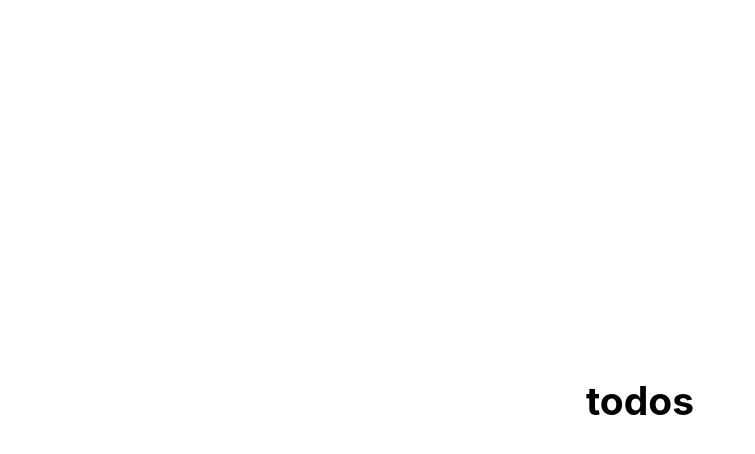
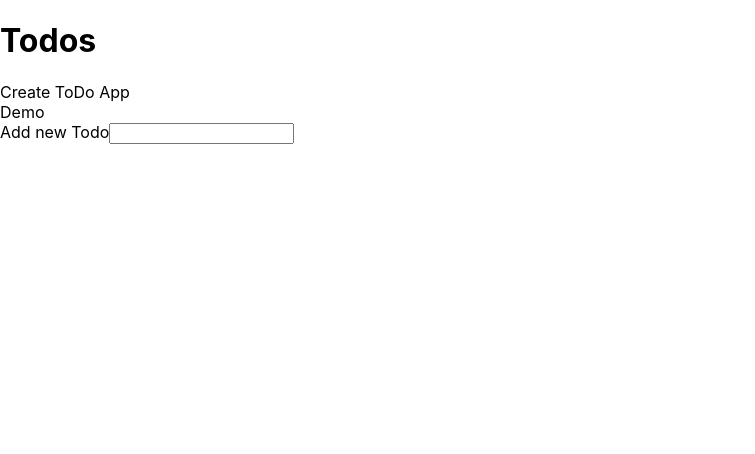
Before and after one commit to aggarwalneha01/ToDoList, a React (Create React App) app: page / in a window 1280 px wide. Shown: the top 454 px of the page, without its empty margins (0-755 px from the left). Built offline with nearby package versions, Linux system fonts and the light colour scheme.

Commit message:
Adds logic for add and delete

```diff
--- /dev/null
+++ b/src/AddTodo.js
@@ -0,0 +1,33 @@
+import React, { Component } from 'react';
+
+class AddTodo extends Component {
+
+    state = {
+   content: ''
+    }
+    handleChange = (e) => {
+        this.setState({
+            content: e.target.value
+        })
+    }
+    handleSubmit = (e) => {
+        e.preventDefault();
+        this.props.addTodo(this.state);
+        this.setState({
+            content: ''
+        })
+    }
+    render(){
+return (
+    <div>
+        <form onSubmit={this.handleSubmit}>
+        <label>Add new Todo</label>
+        <input type="text" onChange={this.handleChange} value={this.state.content}/>
+        </form>
+           </div>
+)
+
+    }
+}
+
+export default AddTodo
--- a/src/App.js
+++ b/src/App.js
@@ -1,16 +1,37 @@
 import React, { Component } from 'react';
-import logo from './logo.svg';
-import './App.css';
+import Todos from './Todo';
+import AddTodo from './AddTodo';
+//import './App.css';
 
 class App extends Component {
+  state = {
+    todos:[
+      {id: 1, content: 'Create ToDo App'},
+      {id: 2, content: 'Demo'}
+    ]
+  }
+  deleteTodo = (id) => {
+    const todos  = this.state.todos.filter(todo => {
+      return todo.id !== id
+    });
+    this.setState({
+      todos
+    })
+
+  }
+  addTodo = (todo) => {
+    todo.id = Math.random();
+    let todos = [...this.state.todos, todo];
+    this.setState({
+      todos
+    })
+  }
   render() {
     return (
-      <div className="App">
-        <header className="App-header">
-          <h2> todos</h2>
-
-
-        </header>
+      <div className="todo-App container">
+        <h1 className="center blue-text">Todos</h1>
+        <Todos todos={this.state.todos} deleteTodo={this.deleteTodo}/>
+        <AddTodo addTodo={this.addTodo}/>
       </div>
     );
   }
--- /dev/null
+++ b/src/Todo.js
@@ -0,0 +1,23 @@
+import React from 'react'
+
+const Todos = ({todos, deleteTodo}) => {
+
+    const todoList = todos.length ? (
+        todos.map(todo => {
+            return (
+                <div className="collection-item" key={todo.id}>
+                <span onClick={() => {deleteTodo(todo.id)}}>{todo.content}</span>
+                </div>
+            )
+        })
+    ): (
+        <p className="center">you have no to do left</p>
+    )
+    return (
+        <div className="todos collection">
+        {todoList}
+        </div>
+    )
+}
+
+export default Todos
```
